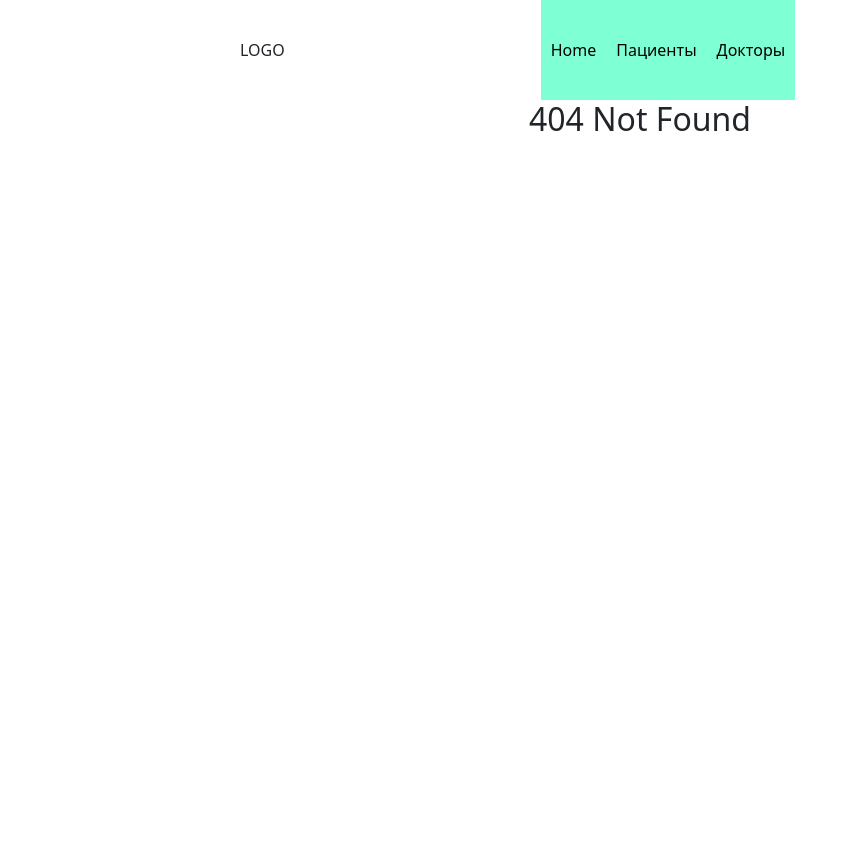
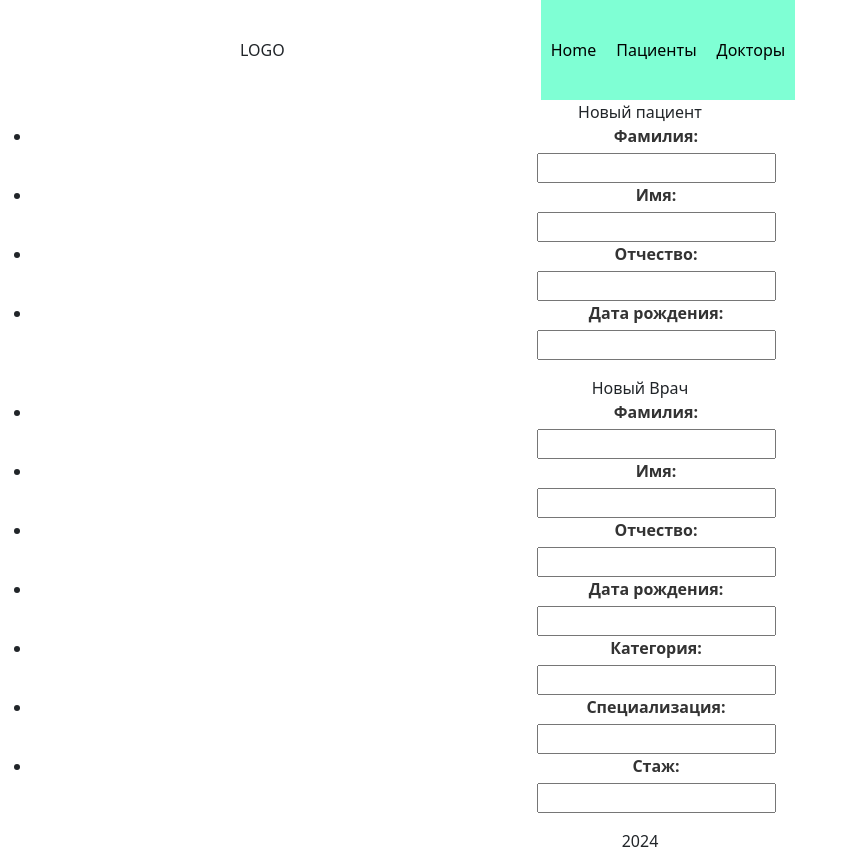
Before and after one commit to KirichenkoND/Budgerigar-1, a React (Vite) app in the folder frontend/: page /editor in a window 1280 px wide. Before the commit this address had no page. Shown: the whole page, without its empty margins (0-844 px from the left). Before the commit the page ends 800 px from the top, so only its background shows below. Built offline with nearby package versions, Linux system fonts and the light colour scheme.

Commit message:
Any changes.

```diff
--- a/frontend/package.json
+++ b/frontend/package.json
@@ -4,7 +4,7 @@
   "version": "0.0.0",
   "type": "module",
   "scripts": {
-    "dev": "vite",
+    "dev": "vite --port 3000",
     "build": "tsc && vite build",
     "lint": "eslint . --ext ts,tsx --report-unused-disable-directives --max-warnings 0",
     "preview": "vite preview"
@@ -14,6 +14,7 @@
     "react": "^18.2.0",
     "react-bootstrap": "^2.10.1",
     "react-dom": "^18.2.0",
+    "react-icons": "^5.0.1",
     "react-router-dom": "^6.22.1",
     "sass": "^1.71.0"
   },
--- a/frontend/src/App.tsx
+++ b/frontend/src/App.tsx
@@ -4,6 +4,7 @@ import Router from './Router/Router';
 
 import './App.scss';
 import { Header } from './components/Header/Header';
+import Footer from './components/Footer/Footer';
 
 
 
@@ -12,6 +13,7 @@ function App() {
     <>
       <Header />
       <Router />
+      <Footer />
     </>
   )
 }
--- /dev/null
+++ b/frontend/src/Pages/EditorPage.tsx
@@ -0,0 +1,16 @@
+import React from 'react';
+import { EditorMode } from '../components/EditorMode/EditorMode';
+
+const EditorModePage: React.FC = () => {
+    // Логика
+
+    return (
+        <>
+            <div>
+                <EditorMode />
+            </div>
+        </>
+    );
+}
+
+export default EditorModePage;
--- a/frontend/src/Router/Router.tsx
+++ b/frontend/src/Router/Router.tsx
@@ -2,6 +2,9 @@ import { Route, Routes, BrowserRouter } from 'react-router-dom';
 import SchedulePage from '../Pages/SchedulePage';
 import PatientListPage from '../Pages/PatientListPage';
 import DoctorListPage from '../Pages/DoctorListPage';
+import AuthPage from '../Pages/AuthPage';
+import EditorPage from '../Pages/EditorPage';
+
 import NotFound from '../components/NotFound/NotFound';
 
 const Router = () => {
@@ -12,6 +15,9 @@ const Router = () => {
                     <Route path='/schedule' element={<SchedulePage />} />
                     <Route path='/patients' element={<PatientListPage />} />
                     <Route path="/doctors" element={<DoctorListPage />} />
+                    <Route path='/auth' element={<AuthPage />} />
+                    <Route path='/editor' element={<EditorPage />} />
+
                     <Route path='*' element={<NotFound message="404 Not Found" />} />
                 </Routes>
             </BrowserRouter>
--- a/frontend/src/components/Footer/Footer.tsx
+++ b/frontend/src/components/Footer/Footer.tsx
@@ -0,0 +1,13 @@
+import React from 'react';
+import './Footer.scss'
+const Footer = () => {
+    return (
+        <footer>
+            <div>
+                2024
+            </div>
+        </footer>
+    );
+};
+
+export default Footer;
```
Also changed, not shown: frontend/src/components/Footer/Footer.scss (added), 1 other file (tests, documents, lock files or other folders).
